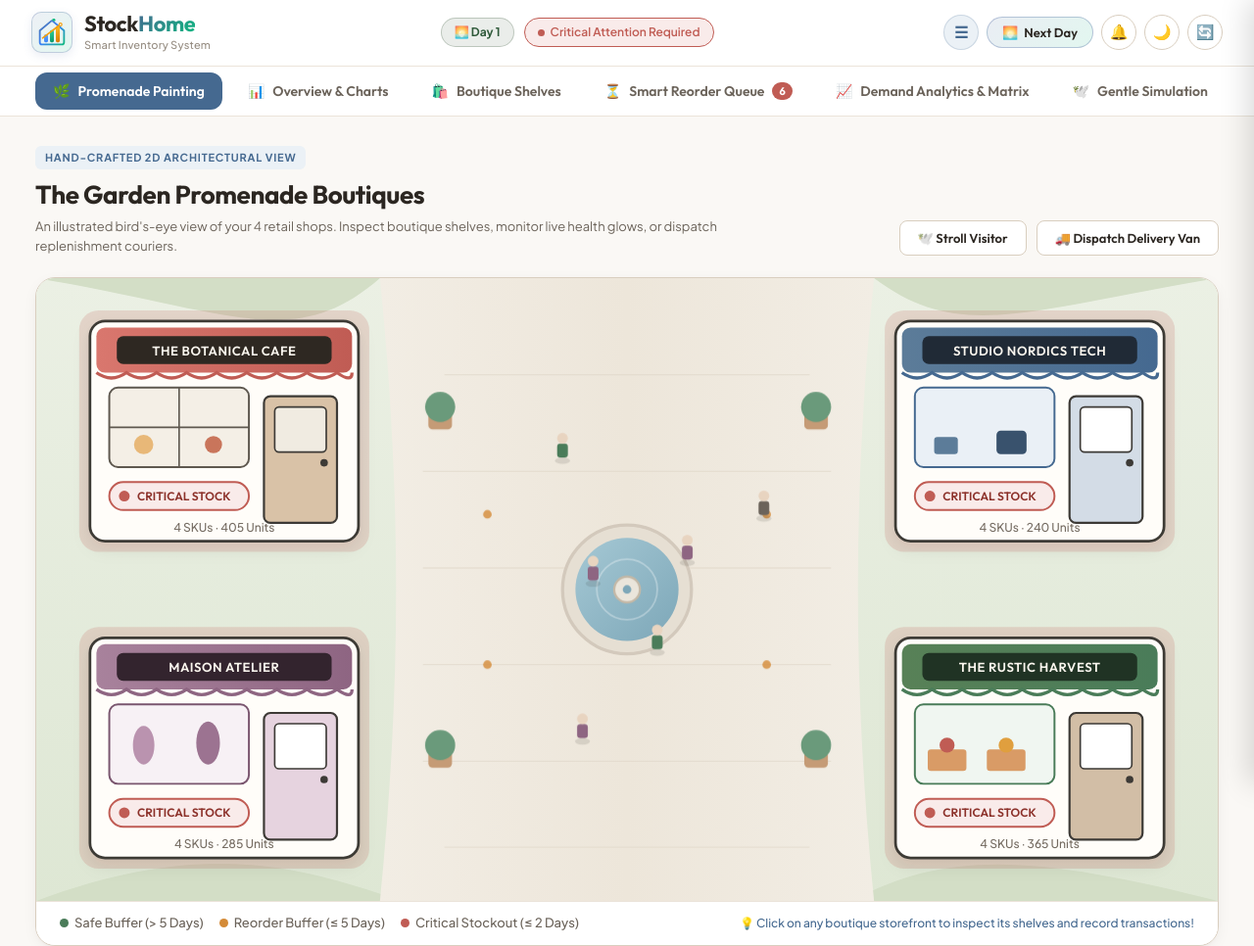
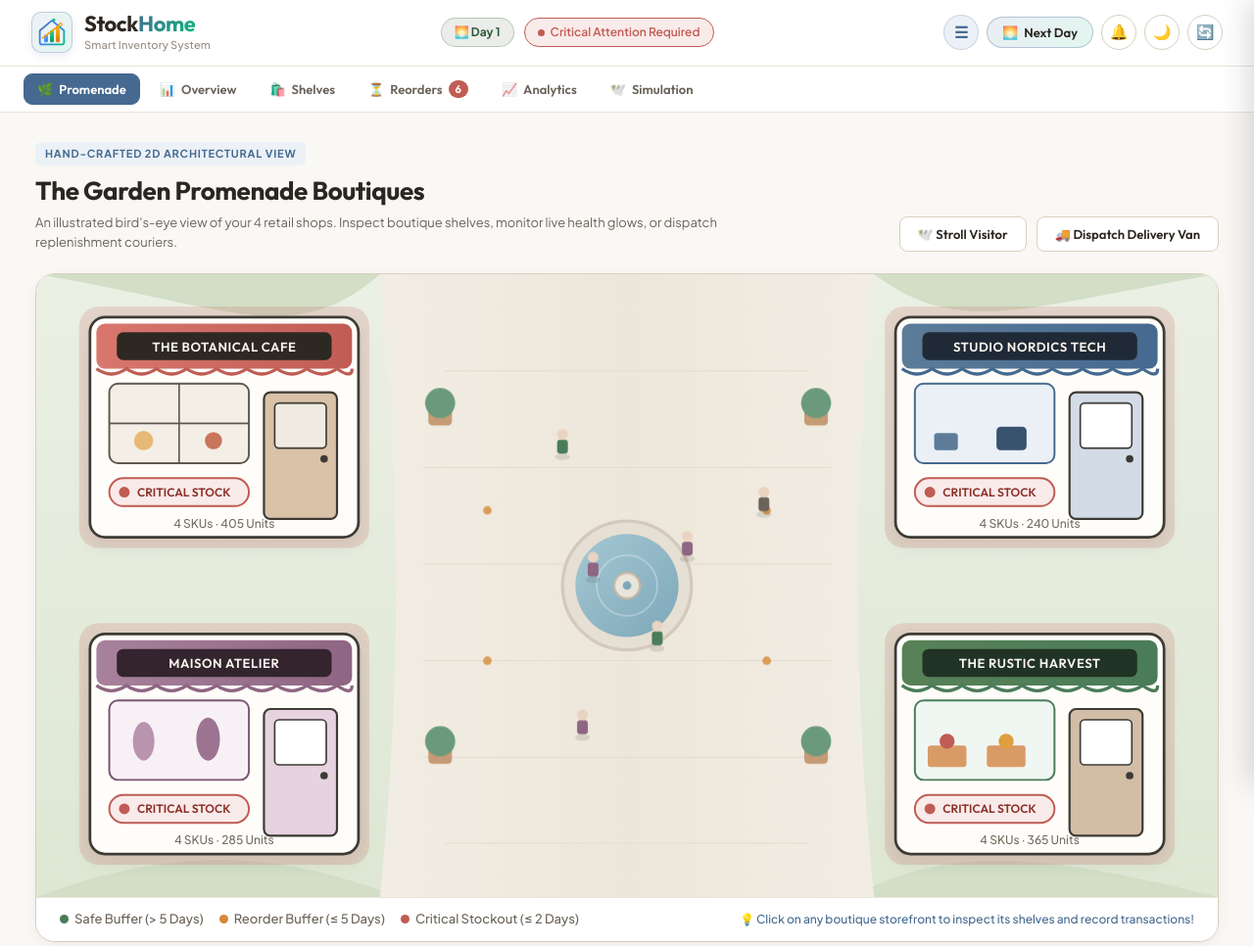
Before and after one commit to nandita3035-beai25/StockHome, a plain HTML site: page webapp/index.html in a window 1280 px wide. Shown: the top 966 px of the page at 98% size. Drawn offline with Linux system fonts and the light colour scheme; a web font is replaced by a local one.

Commit message:
style(nav): compact tab labels and suppress horizontal scrollbar for clean fit

```diff
--- a/style.css
+++ b/style.css
@@ -286,40 +286,52 @@ body.theme-twilight .pill-badge.pill-day {
 .app-nav {
   background: var(--bg-surface);
   border-bottom: 1px solid var(--border-light);
-  padding: 6px 36px;
+  padding: 6px 24px;
 }
 
 .nav-inner {
   display: flex;
-  gap: 8px;
+  align-items: center;
+  gap: 6px;
   overflow-x: auto;
+  scrollbar-width: none;
+  -ms-overflow-style: none;
+}
+
+.nav-inner::-webkit-scrollbar {
+  display: none;
+  width: 0;
+  height: 0;
 }
 
 .nav-item {
   font-family: 'Outfit', sans-serif;
-  font-size: 14px;
+  font-size: 13px;
   font-weight: 600;
   color: var(--text-secondary);
   background: transparent;
-  border: none;
-  padding: 10px 18px;
-  border-radius: 12px;
+  border: 1px solid transparent;
+  padding: 7px 13px;
+  border-radius: 9px;
   cursor: pointer;
-  display: flex;
-  align-items: center;
-  gap: 8px;
-  transition: all 0.2s ease;
+  display: inline-flex;
+  align-items: center;
+  gap: 6px;
+  transition: all 0.18s ease;
   white-space: nowrap;
+  flex-shrink: 0;
 }
 
 .nav-item:hover {
   background: var(--bg-surface-subtle);
   color: var(--text-primary);
+  border-color: var(--border-light);
 }
 
 .nav-item.active {
   background: var(--slate-blue);
   color: #FFFFFF;
+  border-color: var(--slate-blue);
 }
 
 .tab-chip {
@@ -1707,16 +1719,20 @@ body.theme-twilight .tag-purple {
     gap: 6px;
     padding: 2px 0;
     scrollbar-width: none;
+    -ms-overflow-style: none;
     -webkit-overflow-scrolling: touch;
+    flex-wrap: wrap;
   }
   .nav-inner::-webkit-scrollbar {
     display: none;
+    width: 0;
+    height: 0;
   }
 
   .nav-item {
-    padding: 8px 14px;
-    font-size: 13px;
-    flex-shrink: 0;
+    padding: 6px 11px;
+    font-size: 12.5px;
+    border-radius: 8px;
   }
 
   .app-viewport {
--- a/webapp/index.html
+++ b/webapp/index.html
@@ -87,24 +87,24 @@
   <!-- NAVIGATION TABS -->
   <nav class="app-nav">
     <div class="nav-inner">
-      <button class="nav-item active" data-tab="tab-painted-mall">
-        <span class="nav-icon">🌿</span> Promenade Painting
+      <button class="nav-item active" data-tab="tab-painted-mall" title="The Garden Promenade 2D Architectural View">
+        <span class="nav-icon">🌿</span> Promenade
       </button>
-      <button class="nav-item" data-tab="tab-overview">
-        <span class="nav-icon">📊</span> Overview & Charts
+      <button class="nav-item" data-tab="tab-overview" title="Executive Inventory Overview & Charts">
+        <span class="nav-icon">📊</span> Overview
       </button>
-      <button class="nav-item" data-tab="tab-catalog">
-        <span class="nav-icon">🛍️</span> Boutique Shelves
+      <button class="nav-item" data-tab="tab-catalog" title="Boutique Shelves & Product Directory">
+        <span class="nav-icon">🛍️</span> Shelves
       </button>
-      <button class="nav-item" data-tab="tab-reorder">
-        <span class="nav-icon">⏳</span> Smart Reorder Queue
+      <button class="nav-item" data-tab="tab-reorder" title="Automated Replenishment & Urgency Queue">
+        <span class="nav-icon">⏳</span> Reorders
         <span class="tab-chip" id="chipReorderCount">0</span>
       </button>
-      <button class="nav-item" data-tab="tab-analytics">
-        <span class="nav-icon">📈</span> Demand Analytics & Matrix
+      <button class="nav-item" data-tab="tab-analytics" title="Demand Forecasting & Sector Matrix">
+        <span class="nav-icon">📈</span> Analytics
       </button>
-      <button class="nav-item" data-tab="tab-simulation">
-        <span class="nav-icon">🕊️</span> Gentle Simulation
+      <button class="nav-item" data-tab="tab-simulation" title="Gentle Footfall & Purchasing Simulation">
+        <span class="nav-icon">🕊️</span> Simulation
         <span class="active-dot" id="simLiveDot"></span>
       </button>
     </div>
--- a/webapp/style.css
+++ b/webapp/style.css
@@ -286,40 +286,52 @@ body.theme-twilight .pill-badge.pill-day {
 .app-nav {
   background: var(--bg-surface);
   border-bottom: 1px solid var(--border-light);
-  padding: 6px 36px;
+  padding: 6px 24px;
 }
 
 .nav-inner {
   display: flex;
-  gap: 8px;
+  align-items: center;
+  gap: 6px;
   overflow-x: auto;
+  scrollbar-width: none;
+  -ms-overflow-style: none;
+}
+
+.nav-inner::-webkit-scrollbar {
+  display: none;
+  width: 0;
+  height: 0;
 }
 
 .nav-item {
   font-family: 'Outfit', sans-serif;
-  font-size: 14px;
+  font-size: 13px;
   font-weight: 600;
   color: var(--text-secondary);
   background: transparent;
-  border: none;
-  padding: 10px 18px;
-  border-radius: 12px;
+  border: 1px solid transparent;
+  padding: 7px 13px;
+  border-radius: 9px;
   cursor: pointer;
-  display: flex;
-  align-items: center;
-  gap: 8px;
-  transition: all 0.2s ease;
+  display: inline-flex;
+  align-items: center;
+  gap: 6px;
+  transition: all 0.18s ease;
   white-space: nowrap;
+  flex-shrink: 0;
 }
 
 .nav-item:hover {
   background: var(--bg-surface-subtle);
   color: var(--text-primary);
+  border-color: var(--border-light);
 }
 
 .nav-item.active {
   background: var(--slate-blue);
   color: #FFFFFF;
+  border-color: var(--slate-blue);
 }
 
 .tab-chip {
@@ -1707,16 +1719,20 @@ body.theme-twilight .tag-purple {
     gap: 6px;
     padding: 2px 0;
     scrollbar-width: none;
+    -ms-overflow-style: none;
     -webkit-overflow-scrolling: touch;
+    flex-wrap: wrap;
   }
   .nav-inner::-webkit-scrollbar {
     display: none;
+    width: 0;
+    height: 0;
   }
 
   .nav-item {
-    padding: 8px 14px;
-    font-size: 13px;
-    flex-shrink: 0;
+    padding: 6px 11px;
+    font-size: 12.5px;
+    border-radius: 8px;
   }
 
   .app-viewport {
```
Also changed, not shown: index.html (+12 -12 lines).
